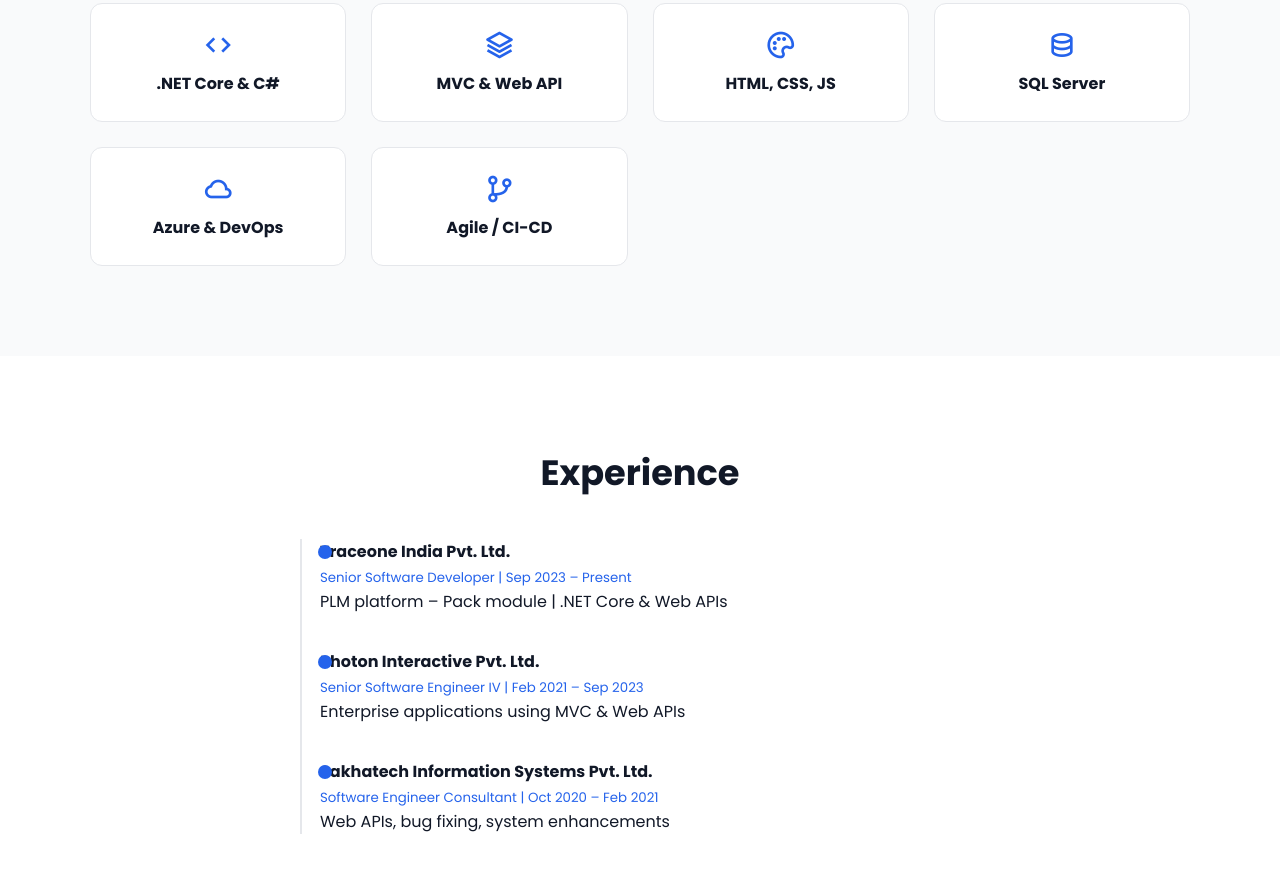
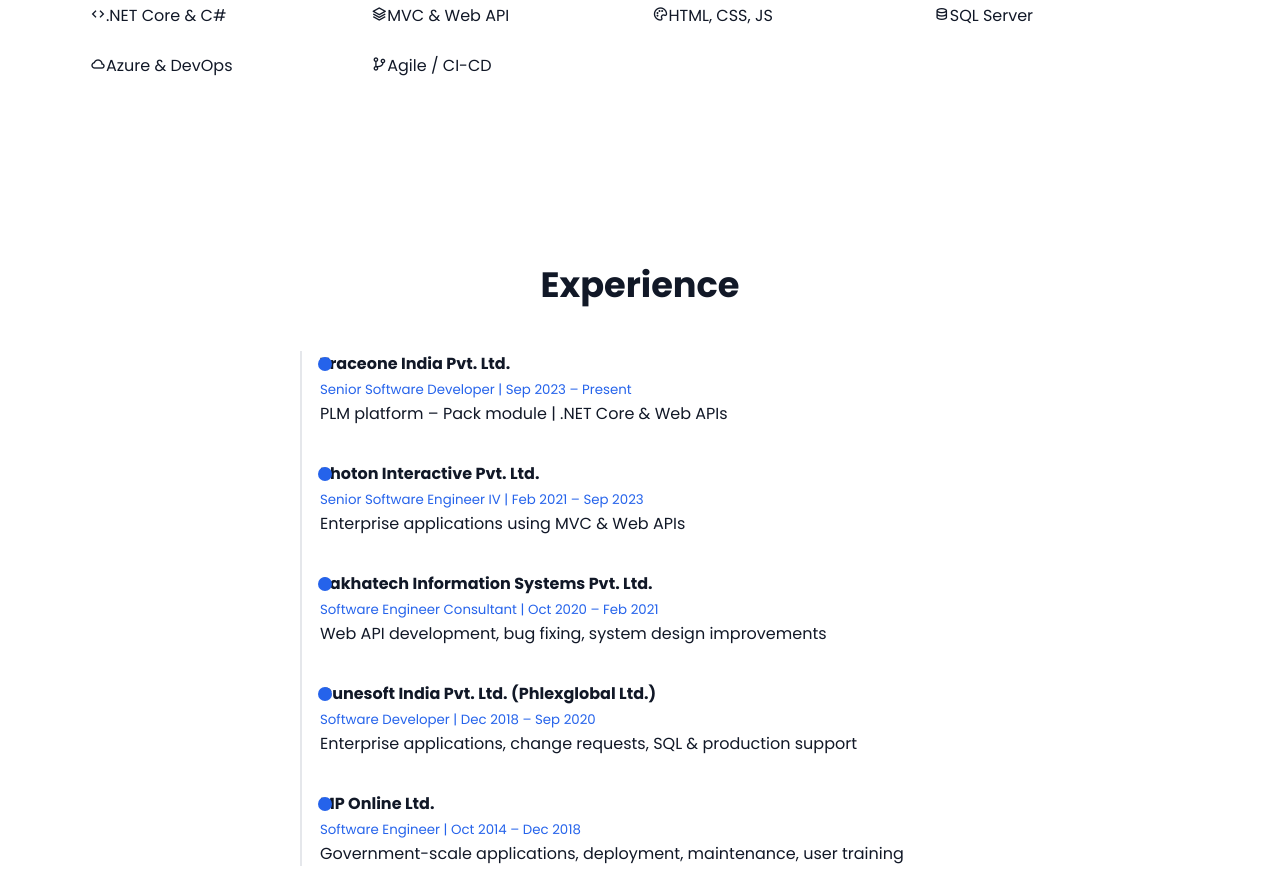
Before and after one commit to Akhil-hub-89/Akhil-Sharma-portfolio, a plain HTML site: page index.html in a window 1280 px wide. Shown: the part 1104-1973 px from the top of the page. Drawn offline with nearby package versions, Linux system fonts and the light colour scheme.

Commit message:
Refactor index.html for improved structure and clarity

```diff
--- a/index.html
+++ b/index.html
@@ -5,13 +5,10 @@
   <meta name="viewport" content="width=device-width, initial-scale=1.0" />
   <title>Akhil Sharma | Senior Full Stack .NET Developer</title>
 
-  <!-- Google Font -->
+  <!-- Fonts & Icons -->
   <link href="https://fonts.googleapis.com/css2?family=Poppins:wght@300;400;600;700&display=swap" rel="stylesheet">
-
-  <!-- Icons -->
   <link href="https://unpkg.com/boxicons@2.1.4/css/boxicons.min.css" rel="stylesheet">
 
-  <!-- CSS -->
   <link rel="stylesheet" href="style.css" />
 </head>
 <body>
@@ -19,7 +16,7 @@
 <!-- NAVBAR -->
 <header class="navbar">
   <div class="container nav-content">
-    <div class="logo">Akhil</div>
+    <div class="logo">Akhil Sharma</div>
 
     <div class="menu-toggle" id="menu-toggle">
       <span></span><span></span><span></span>
@@ -48,7 +45,7 @@
     </p>
 
     <div class="hero-buttons">
-      <a href="Akhil_Sharma_Resume.pdf" class="btn primary" download>
+      <a href="Akhil_Sharma_Resume.pdf" class="btn primary">
         <i class='bx bx-download'></i> Resume
       </a>
       <a href="https://www.linkedin.com/in/akhil-sharma-90b3b547/"
@@ -61,7 +58,7 @@
 </section>
 
 <!-- ABOUT -->
-<section id="about" class="section">
+<section id="about" class="section bg-soft">
   <div class="container">
     <h3>About Me</h3>
     <p>
@@ -77,52 +74,68 @@
 </section>
 
 <!-- SKILLS -->
-<section id="skills" class="section light-bg">
+<section id="skills" class="section">
   <div class="container">
     <h3>Skills</h3>
     <div class="grid">
-      <div class="card"><i class='bx bx-code'></i><h4>.NET Core & C#</h4></div>
-      <div class="card"><i class='bx bx-layer'></i><h4>MVC & Web API</h4></div>
-      <div class="card"><i class='bx bx-palette'></i><h4>HTML, CSS, JS</h4></div>
-      <div class="card"><i class='bx bx-data'></i><h4>SQL Server</h4></div>
-      <div class="card"><i class='bx bx-cloud'></i><h4>Azure & DevOps</h4></div>
-      <div class="card"><i class='bx bx-git-branch'></i><h4>Agile / CI-CD</h4></div>
+      <div class="skill-card blue"><i class='bx bx-code'></i><span>.NET Core & C#</span></div>
+      <div class="skill-card violet"><i class='bx bx-layer'></i><span>MVC & Web API</span></div>
+      <div class="skill-card green"><i class='bx bx-palette'></i><span>HTML, CSS, JS</span></div>
+      <div class="skill-card orange"><i class='bx bx-data'></i><span>SQL Server</span></div>
+      <div class="skill-card blue"><i class='bx bx-cloud'></i><span>Azure & DevOps</span></div>
+      <div class="skill-card violet"><i class='bx bx-git-branch'></i><span>Agile / CI-CD</span></div>
     </div>
   </div>
 </section>
 
 <!-- EXPERIENCE -->
-<section id="experience" class="section">
+<section id="experience" class="section bg-soft">
   <div class="container">
     <h3>Experience</h3>
 
     <div class="timeline">
+
       <div class="timeline-item">
-        <span class="dot"></span>
+        <span class="dot blue"></span>
         <h4>Traceone India Pvt. Ltd.</h4>
         <small>Senior Software Developer | Sep 2023 – Present</small>
         <p>PLM platform – Pack module | .NET Core & Web APIs</p>
       </div>
 
       <div class="timeline-item">
-        <span class="dot"></span>
+        <span class="dot violet"></span>
         <h4>Photon Interactive Pvt. Ltd.</h4>
         <small>Senior Software Engineer IV | Feb 2021 – Sep 2023</small>
         <p>Enterprise applications using MVC & Web APIs</p>
       </div>
 
       <div class="timeline-item">
-        <span class="dot"></span>
+        <span class="dot green"></span>
         <h4>Sakhatech Information Systems Pvt. Ltd.</h4>
         <small>Software Engineer Consultant | Oct 2020 – Feb 2021</small>
-        <p>Web APIs, bug fixing, system enhancements</p>
+        <p>Web API development, bug fixing, system design improvements</p>
       </div>
+
+      <div class="timeline-item">
+        <span class="dot orange"></span>
+        <h4>Cunesoft India Pvt. Ltd. (Phlexglobal Ltd.)</h4>
+        <small>Software Developer | Dec 2018 – Sep 2020</small>
+        <p>Enterprise applications, change requests, SQL & production support</p>
+      </div>
+
+      <div class="timeline-item">
+        <span class="dot blue"></span>
+        <h4>MP Online Ltd.</h4>
+        <small>Software Engineer | Oct 2014 – Dec 2018</small>
+        <p>Government-scale applications, deployment, maintenance, user training</p>
+      </div>
+
     </div>
   </div>
 </section>
 
 <!-- PROJECTS -->
-<section id="projects" class="section light-bg">
+<section id="projects" class="section">
   <div class="container">
     <h3>Projects</h3>
     <div class="grid">
@@ -155,23 +168,20 @@
   </div>
 </footer>
 
-<!-- SCRIPT -->
 <script>
-  // Mobile menu
   const toggle = document.getElementById("menu-toggle");
   const nav = document.getElementById("nav-links");
   toggle.onclick = () => nav.classList.toggle("active");
 
-  // Active menu on scroll
   const sections = document.querySelectorAll("section, footer");
   const navLinks = document.querySelectorAll(".nav-link");
 
   window.addEventListener("scroll", () => {
     let current = "";
     sections.forEach(sec => {
-      const top = window.scrollY;
-      const offset = sec.offsetTop - 120;
-      if (top >= offset) current = sec.getAttribute("id");
+      if (window.scrollY >= sec.offsetTop - 120) {
+        current = sec.getAttribute("id");
+      }
     });
 
     navLinks.forEach(link => {
```
